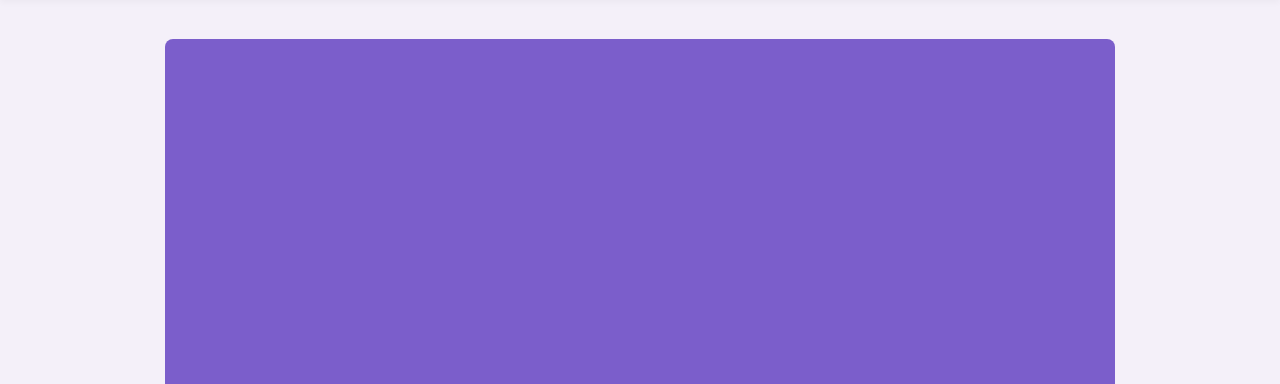
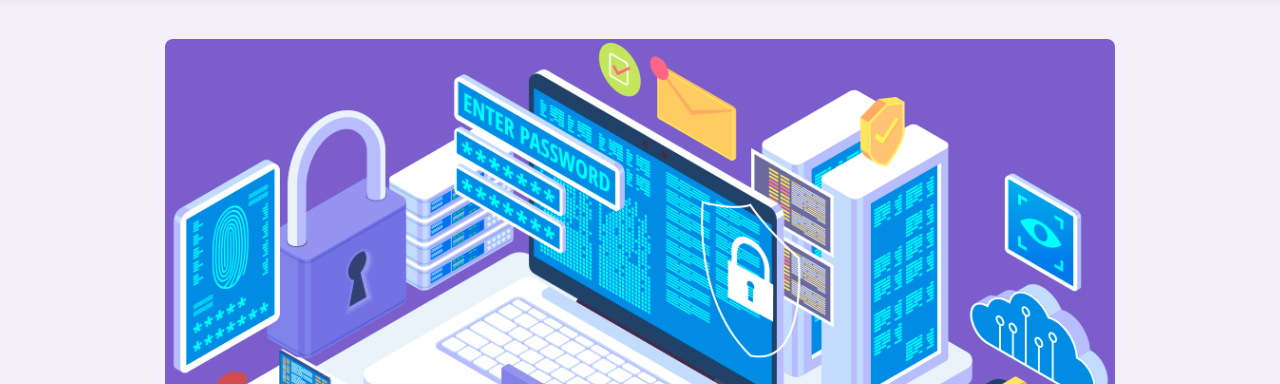
Before and after one commit to KevinMed25/WebRedes, a website: page index.html in a window 1280 px wide. Shown: the part 59-443 px from the top of the page. Drawn offline with Linux system fonts and the light colour scheme; the site is published under a folder, as on GitHub Pages, so addresses that start at the root find nothing.

Commit message:
correción img fondo inicio

```diff
--- a/src/scss/layout/_main.scss
+++ b/src/scss/layout/_main.scss
@@ -13,7 +13,7 @@
     text-align: center;
     height: 48rem;
     background: v.$lila;
-    background-image:url(/src/img/AllIsometricNov2-10.png);
+    background-image:url(../../src/img/AllIsometricNov2-10.png);
     background-repeat: no-repeat;
     background-size: cover;
     border-radius: 0.8rem;
```
Also changed, not shown: build/css/app.css, 1 other file.
